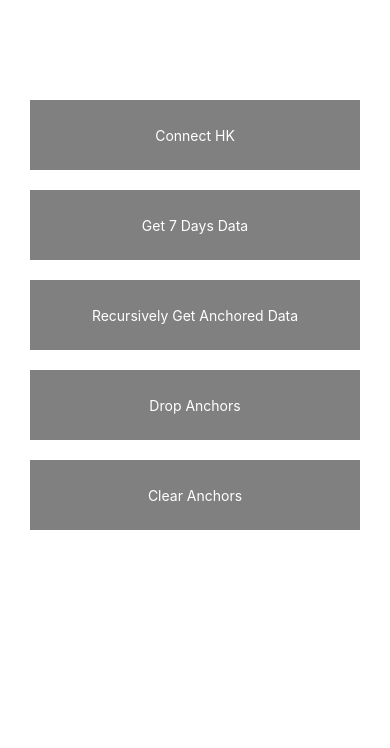
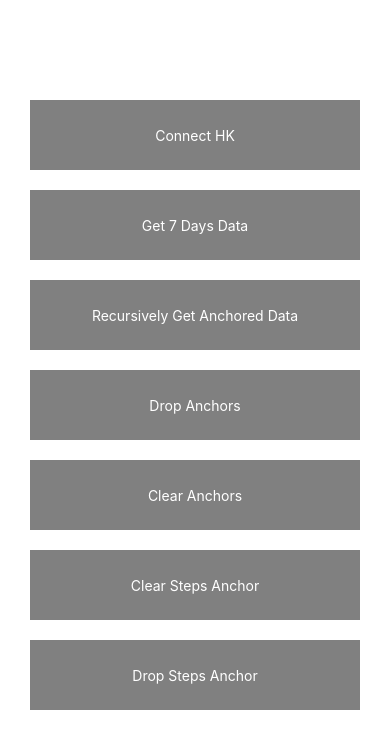
Before and after one commit to JulianKingman/healthkit_test, a React Native app: screen / in a window 390 px wide. Shown: the top 748 px of the page. Built offline with nearby package versions, Linux system fonts and the light colour scheme; what react-native would draw is missing.

Commit message:
Added Clear Steps Anchor and Drop Steps Anchor buttons

```diff
--- a/App.js
+++ b/App.js
@@ -164,6 +164,34 @@ const App: () => React$Node = () => {
               );
             }}
           />
+          <Button
+            text="Clear Steps Anchor"
+            onPress={() => {
+              AppleHealthKit.clearAnchors(
+                {
+                  anchorKey: 'HKQuantityTypeIdentifierStepCount',
+                },
+                (data, err) => {
+                  console.log(data, err);
+                  Alert.alert('Done');
+                },
+              );
+            }}
+          />
+          <Button
+            text="Drop Steps Anchor"
+            onPress={() => {
+              AppleHealthKit.dropAnchors(
+                {
+                  anchorKey: 'HKQuantityTypeIdentifierStepCount',
+                },
+                (data, err) => {
+                  console.log(data, err);
+                  Alert.alert('Done');
+                },
+              );
+            }}
+          />
         </View>
       </SafeAreaView>
     </>
```
